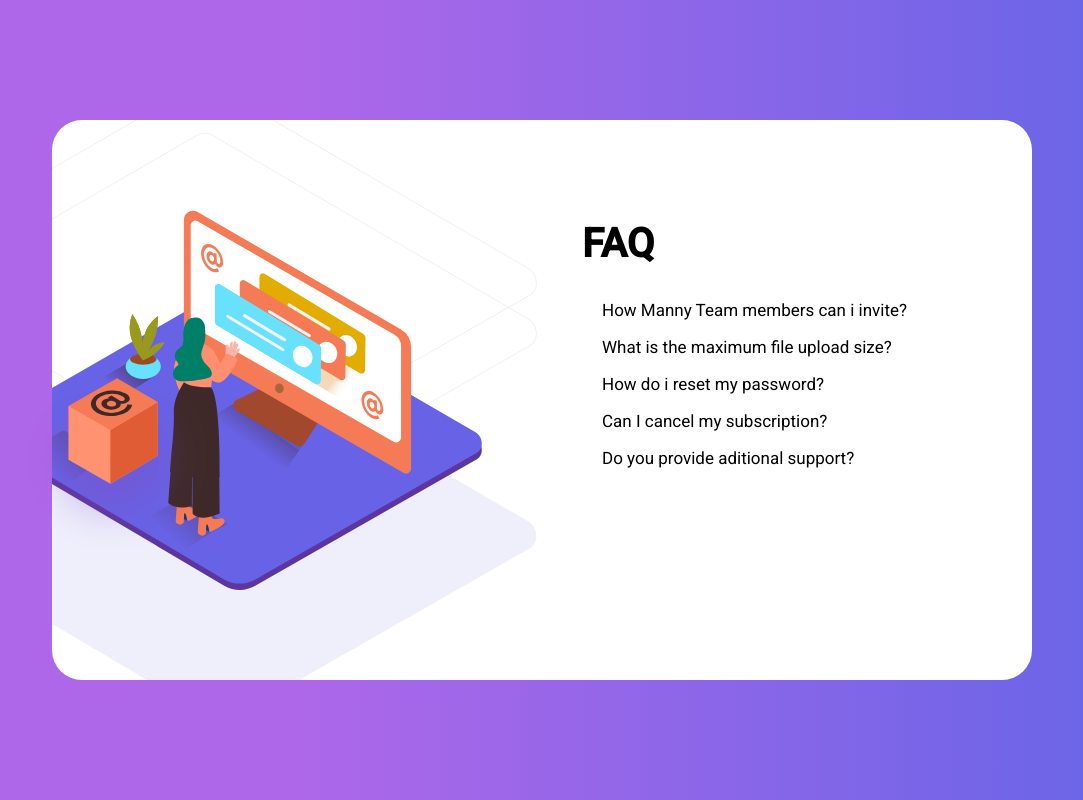
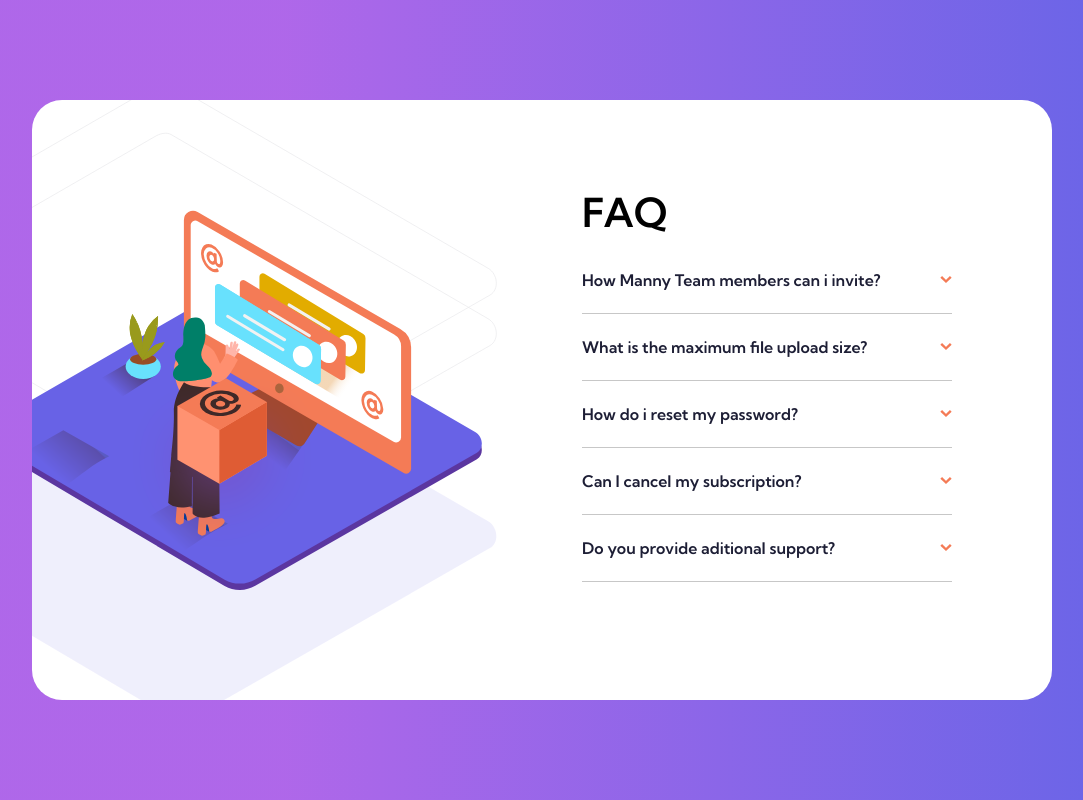
Before and after one commit to iDamjan/FAQ-accordion-card, a plain HTML site: page index.html in a window 1280 px wide. Shown: the whole page, without its empty margins (98-1181 px from the left). Drawn offline with Linux system fonts and the light colour scheme.

Commit message:
Finishing CSS styles & added event listener for accordion question

```diff
--- a/app.js
+++ b/app.js
@@ -1,2 +1,31 @@
-const question = document.querySelector('.accordion_question');
-const answer = document.querySelector('.accordion_collapse');
+const accordionQuestionOne = document.querySelector('.accordion_questionOne');
+const accordionQuestionTwo = document.querySelector('.accordion_questionTwo');
+const accordionQuestionThree = document.querySelector('.accordion_questionThree');
+const accordionQuestionFour = document.querySelector('.accordion_questionFour');
+const accordionQuestionFive = document.querySelector('.accordion_questionFive');
+const accordionAnswer = document.querySelector('.accordion_collapse');
+
+accordionQuestionOne.addEventListener('click', (e) =>{
+    accordionAnswer.classList.toggle('accordion_show');
+
+})
+
+accordionQuestionTwo.addEventListener('click', (e) =>{
+    accordionAnswer.classList.toggle('accordion_show');
+
+})
+
+accordionQuestionThree.addEventListener('click', (e) =>{
+    accordionAnswer.classList.toggle('accordion_show');
+
+})
+
+accordionQuestionFour.addEventListener('click', (e) =>{
+    accordionAnswer.classList.toggle('accordion_show');
+
+})
+
+accordionQuestionFive.addEventListener('click', (e) =>{
+    accordionAnswer.classList.toggle('accordion_show');
+
+})
--- a/index.html
+++ b/index.html
@@ -9,6 +9,9 @@
     <link rel="preconnect" href="https://fonts.googleapis.com">
 <link rel="preconnect" href="https://fonts.gstatic.com" crossorigin>
 <link href="https://fonts.googleapis.com/css2?family=Roboto:ital,wght@0,400;0,500;1,400&display=swap" rel="stylesheet">
+<link rel="preconnect" href="https://fonts.googleapis.com">
+<link rel="preconnect" href="https://fonts.gstatic.com" crossorigin>
+<link href="https://fonts.googleapis.com/css2?family=Kumbh+Sans:wght@200;300;400;500;600&display=swap" rel="stylesheet">
 </head>
 <body>
     <img class="box" src="images/illustration-box-desktop.svg" alt="box">
@@ -21,28 +24,32 @@
         <div class="accordion">
             <h1>FAQ</h1>
             <div class="accordion_item">
-                <div class="accordion_question">
+                <div class="accordion_questionOne">
                     <h3>How Manny Team members can i invite?</h3>
                 </div>
-                <div class="accordion_collapse">
-                    <p>You can invite up to 2 additional users on the Free plan. There is no limit on
-                        team members for the Premium plan.</p>
-                </div>
+                <img id="arrow" src="images/icon-arrow-down.svg" alt="arrow">
+
 
             </div>
+            <div class="accordion_collapse">
+                <p>You can invite up to 2 additional users on the Free plan. There is no limit on
+                    team members for the Premium plan.</p>
+            </div>
             <div class="accordion_item">
-                <div class="accordion_question">
+                <div class="accordion_questionTwo">
                     <h3>What is the maximum file upload size?</h3>
                 </div>
+                <img id="arrow" src="images/icon-arrow-down.svg" alt="arrow">
                 <div class="accordion_collapse">
                     <p>No more than 2GB. All files in your account must fit your allotted storage space.</p>
                 </div>
 
             </div>
             <div class="accordion_item">
-                <div class="accordion_question">
+                <div class="accordion_questionThree">
                     <h3>How do i reset my password?</h3>
                 </div>
+                <img id="arrow" src="images/icon-arrow-down.svg" alt="arrow">
                 <div class="accordion_collapse">
                     <p>Click “Forgot password” from the login page or “Change password” from your profile page.
                         A reset link will be emailed to you.</p>
@@ -50,9 +57,10 @@
 
             </div>
             <div class="accordion_item">
-                <div class="accordion_question">
+                <div class="accordion_questionFour">
                     <h3>  Can I cancel my subscription?</h3>
                 </div>
+                <img id="arrow" src="images/icon-arrow-down.svg" alt="arrow">
                 <div class="accordion_collapse">
                     <p>Yes! Send us a message and we’ll process your request no questions asked.</p>
                 </div>
@@ -60,9 +68,10 @@
             </div>
 
             <div class="accordion_item">
-                <div class="accordion_question">
+                <div class="accordion_questionFive">
                     <h3>Do you provide aditional support?</h3>
                 </div>
+                <img id="arrow" src="images/icon-arrow-down.svg" alt="arrow">
                 <div class="accordion_collapse">
                     <p>Chat and email support is available 24/7. Phone lines are open during normal business hours.</p>
                 </div>
--- a/style.css
+++ b/style.css
@@ -3,7 +3,7 @@ html{
 }
 
 body {
-    font-family: 'Roboto', sans-serif;
+    font-family: 'Kumbh Sans', sans-serif;
     font-size:100%;
     margin : 0 ;
     padding: 0;
@@ -12,7 +12,7 @@ body {
     justify-content: center;
     height: 100vh;
     align-items: center;
-
+    position: relative;
 
 }
 
@@ -24,9 +24,10 @@ body {
     justify-content:space-around;
     align-items: center;
     border-radius: 30px;
-    padding: 30px;
+
     width: 920px;
     height: 500px;
+    padding: 50px;
     overflow: hidden;
     background-image: url(images/bg-pattern-desktop.svg);
     background-repeat: no-repeat;
@@ -38,19 +39,18 @@ body {
 .accordion{
 
     flex: 1;
-    width: 350px;
-    height: 360px;
+    padding-right: 50px;
+    margin-bottom:30px;
 
 
 }
 
 
 .card_image{
+
     flex: 1;
     display: flex;
     justify-content: center;
-
-
 
 }
 
@@ -60,30 +60,57 @@ body {
 
 }
 h3 {
-    font-weight: 300;
-    font-size: 17px;
-    margin-left: 20px;
+    font-weight: 600;
+    font-size: 16px;
+    color: hsl(238, 29%, 16%);
+
 }
 h1 {
     font-size: 40px;
-    padding-top: 0;
-    margin-top: 0;
+    padding: 0;
+    margin: 0;
+    margin-bottom: 10px;
+    font-weight: 900;
+
 
 }
 .accordion_collapse {
     display:none;
 }
 
-.show_answer {
-    display: block;
-    border-bottom: 1px solid black;
+.accordion_show{
+    display:block;
+    border-bottom: 0.1px solid rgba(128, 128, 128, 0.445);
+
+
 
 }
 
+
 .box {
     position: absolute;
-    left: 16.5%;
+    left: 25%;
     top: 47%;
     transform: translateX(-50%);
     z-index: 1;
 }
+
+.accordion_item{
+    display: flex;
+    align-items: center;
+    border-bottom: 0.1px solid rgba(128, 128, 128, 0.445);
+    justify-content: space-between;
+    padding-bottom: 7px;
+    padding-top: 7px;
+
+}
+
+.accordion_item img{
+    justify-content: flex-end;
+    padding-left:10px;
+    width: 12px;
+}
+
+h3:hover{
+    color: hsl(14, 88%, 65%);
+}
```
